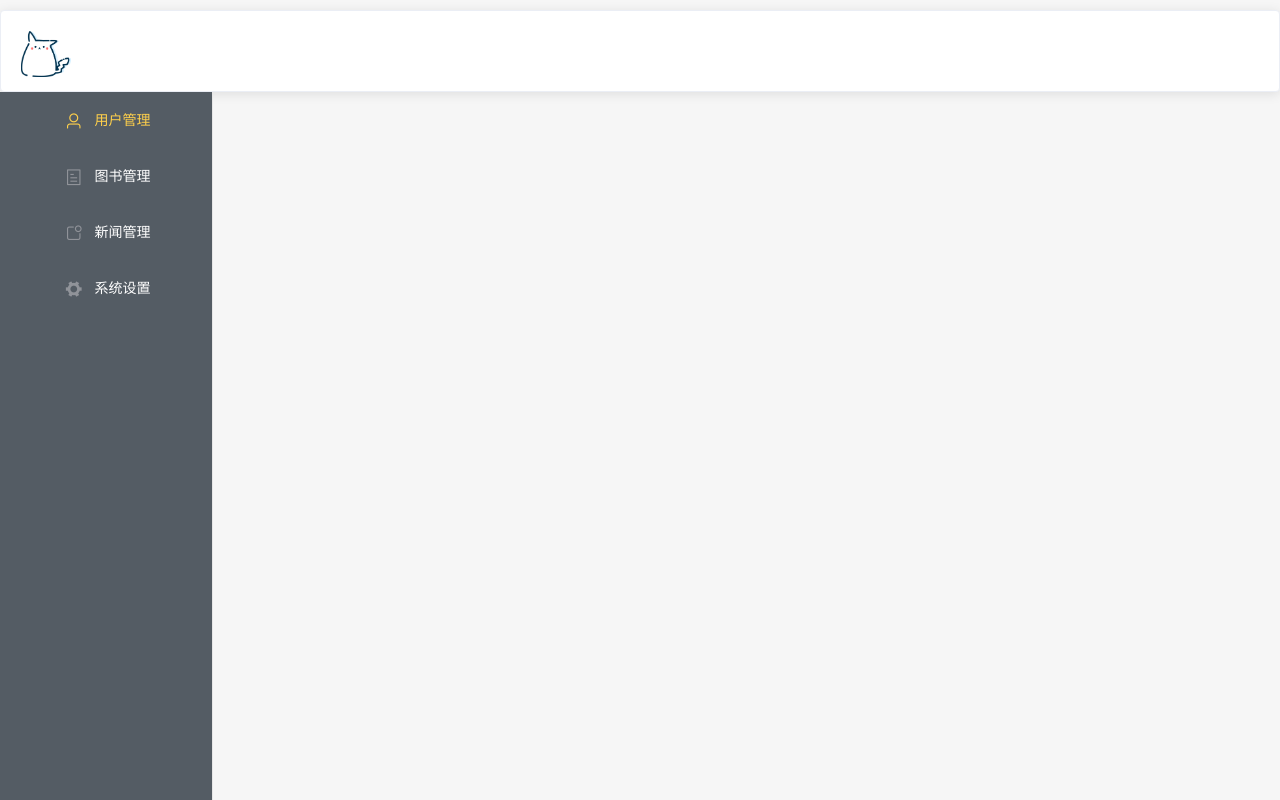
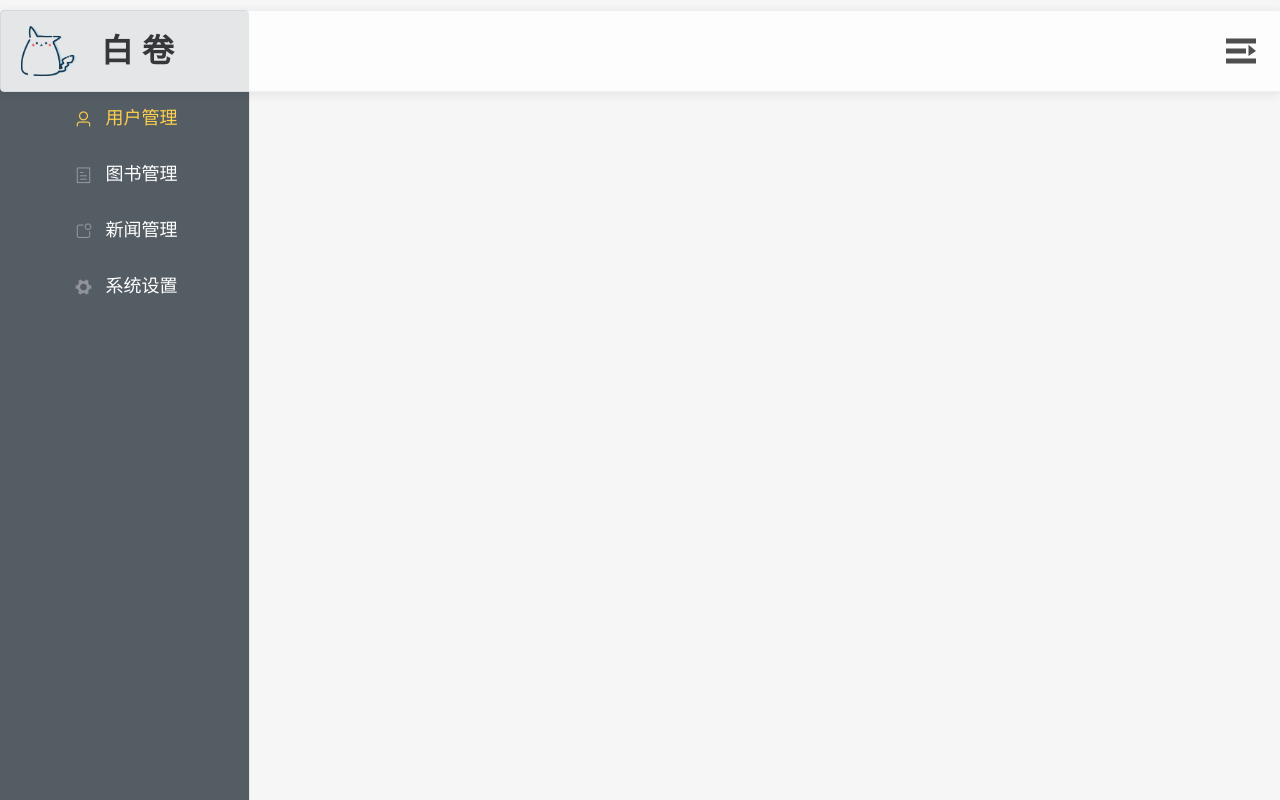
Before and after one commit to Antabot/White-Jotter, a Vue app in the folder wj-vue/: page /admin in a window 1280 px wide. Shown: the top 800 px of the page. Built offline with nearby package versions, Linux system fonts and the light colour scheme; sample sign-in values are in the browser's storage; what mavon-editor would draw is missing.

Commit message:
Create admin page.

```diff
--- a/wj-vue/package.json
+++ b/wj-vue/package.json
@@ -15,7 +15,7 @@
   },
   "dependencies": {
     "axios": "^0.18.0",
-    "element-ui": "^2.7.0",
+    "element-ui": "^2.8.2",
     "mavon-editor": "^2.6.17",
     "vue": "^2.6.10",
     "vue-router": "^3.0.1",
--- a/wj-vue/src/components/admin/AdminIndex.vue
+++ b/wj-vue/src/components/admin/AdminIndex.vue
@@ -1,10 +1,10 @@
 <template>
   <div>
-    <el-row>
-      <Header></Header>
+    <el-row style="z-index: 1;">
+      <Header style="position: absolute;width: 100%;"></Header>
     </el-row>
-    <el-row>
-      <el-col :span="4">
+    <el-row style="z-index: 0;">
+      <el-col style="width: 250px" >
         <admin-menu></admin-menu>
       </el-col>
     </el-row>
--- a/wj-vue/src/components/admin/AdminMenu.vue
+++ b/wj-vue/src/components/admin/AdminMenu.vue
@@ -8,7 +8,8 @@
       background-color="#545c64"
       text-color="#fff"
       active-text-color="#ffd04b">
-      <el-menu-item v-for="(item,i) in navList" :key="i" :index="item.name">
+      <div style="height: 80px;"></div>
+      <el-menu-item v-for="(item,i) in navList" :key="i" :index="item.name" style="font-size: 18px">
         <i :class="item.icon"></i>
         {{ item.navItem }}
       </el-menu-item>
@@ -35,6 +36,8 @@
 
 <style scoped>
   .el-menu-admin {
-    height: 1000px;
+    height: 1200px;
+    font-size: 30px;
+    border-radius: 5px;
   }
 </style>
--- a/wj-vue/src/components/admin/Header.vue
+++ b/wj-vue/src/components/admin/Header.vue
@@ -1,8 +1,10 @@
 <template>
   <el-card class="admin-header">
     <a href="/index">
-        <img src="../../assets/img/icon/icon2.png" alt="" width="50px" style="float: left;">
+      <img src="../../assets/img/icon/icon2.png" alt="" width="55px" style="float: left;margin-top: -5px;">
     </a>
+    <span style="font-size: 32px;font-weight: bold;position:absolute;left: 100px">白  卷</span>
+    <i class="el-icon-s-unfold" style="font-size: 40px;float: right"></i>
   </el-card>
 </template>
 
@@ -15,5 +17,7 @@
 <style scoped>
   .admin-header {
     height: 80px;
+    opacity: 0.85;
+    line-height: 40px;
   }
 </style>
```
Also changed, not shown: 1 other file (tests, documents, lock files or other folders). Lines whose indentation alone changed are shown as unchanged.
